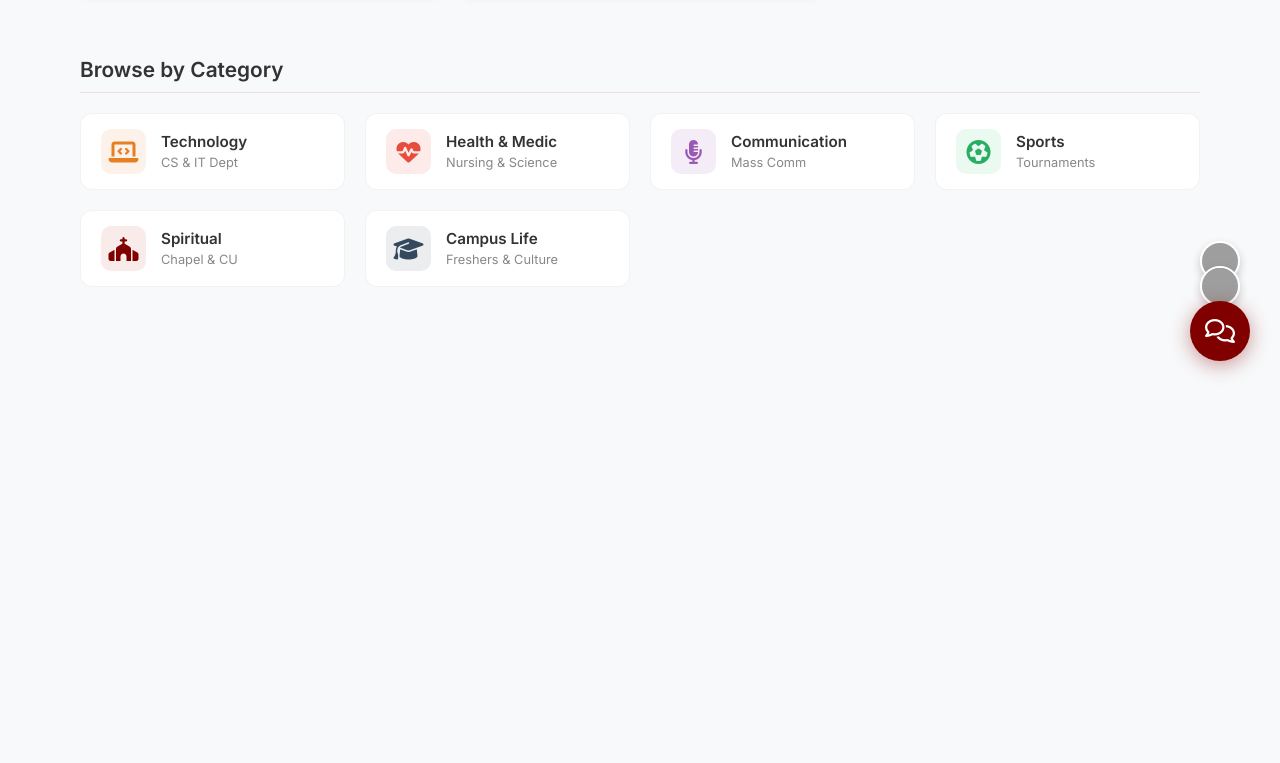
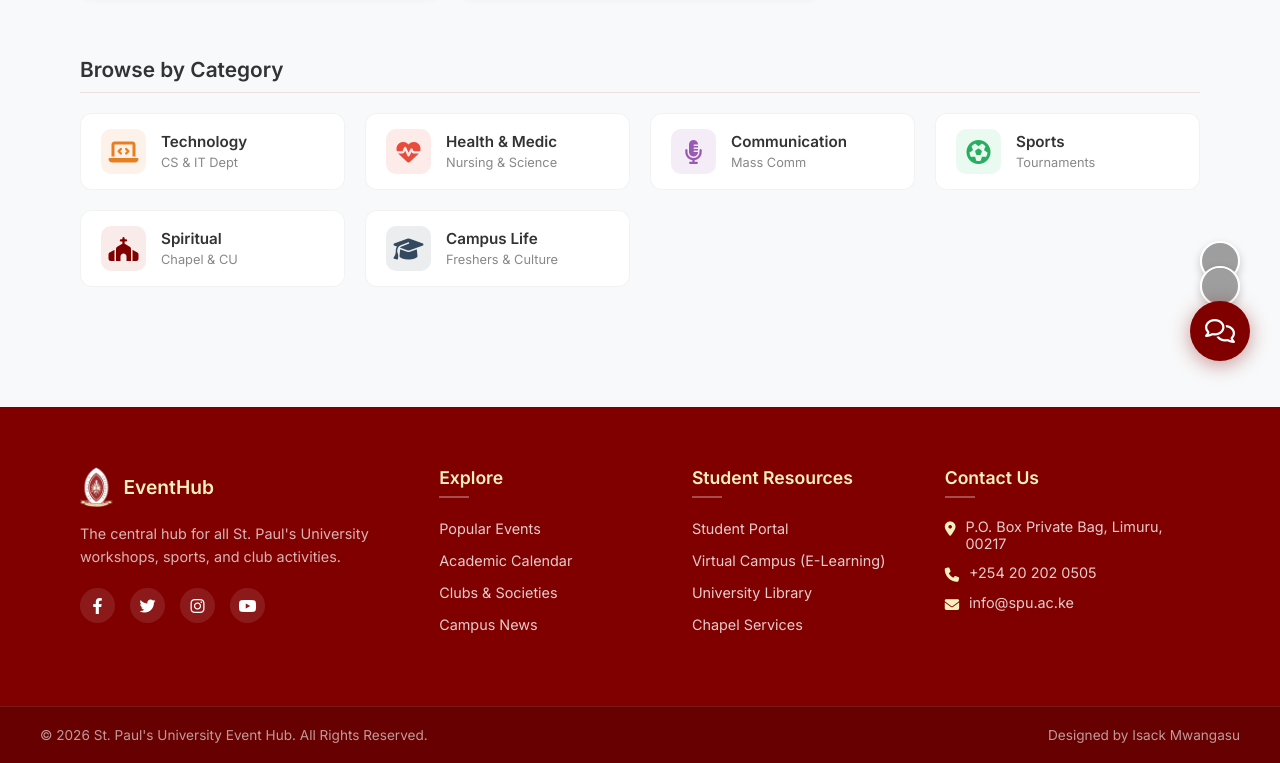
Before and after one commit to Isack-Mwangasu/Event_management_system, a plain HTML site: page index.html in a window 1280 px wide. Shown: the part 409-1172 px from the top of the page. Before the commit the page ends 800 px from the top, so only its background shows below. Drawn offline with Linux system fonts and the light colour scheme; grey boxes are pictures that could not be loaded.

Commit message:
footer done

```diff
--- a/index.html
+++ b/index.html
@@ -143,13 +143,68 @@
     <div class="floating-chat">
             <div class="chat-bubbles">
             <img src="https://ui-avatars.com/api/?name=John+D&background=random" class="chat-avatar">
+
             <img src="https://ui-avatars.com/api/?name=Sarah+K&background=random" class="chat-avatar">
             </div>
+
             <button class="btn-chat">
             <i class="fa-regular fa-comments"></i>
             </button>
     </div>
 
+    <footer class="spu-footer">
+        <div class="footer-content">
+
+            <div class="footer-col">
+                <div class="footer-logo">
+                    <img src="Img/spu_logo.png" alt="SPU Logo">
+                    <span>EventHub</span>
+                </div>
+                <p class="footer-tagline">The central hub for all St. Paul's University workshops, sports, and club activities.</p>
+                <div class="footer-socials">
+                    <a href="#"><i class="fa-brands fa-facebook-f"></i></a>
+                    <a href="#"><i class="fa-brands fa-twitter"></i></a>
+                    <a href="#"><i class="fa-brands fa-instagram"></i></a>
+                    <a href="#"><i class="fa-brands fa-youtube"></i></a>
+                </div>
+            </div>
+
+            <div class="footer-col">
+                <h4>Explore</h4>
+                <ul>
+                    <li><a href="#">Popular Events</a></li>
+                    <li><a href="#">Academic Calendar</a></li>
+                    <li><a href="#">Clubs & Societies</a></li>
+                    <li><a href="#">Campus News</a></li>
+                </ul>
+            </div>
+
+            <div class="footer-col">
+                <h4>Student Resources</h4>
+                <ul>
+                    <li><a href="https://students.spu.ac.ke" target="_blank">Student Portal</a></li>
+                    <li><a href="#">Virtual Campus (E-Learning)</a></li>
+                    <li><a href="#">University Library</a></li>
+                    <li><a href="#">Chapel Services</a></li>
+                </ul>
+            </div>
+
+            <div class="footer-col">
+                <h4>Contact Us</h4>
+                <ul class="contact-list">
+                    <li><i class="fa-solid fa-location-dot"></i> P.O. Box Private Bag, Limuru, 00217</li>
+                    <li><i class="fa-solid fa-phone"></i> +254 20 202 0505</li>
+                    <li><i class="fa-solid fa-envelope"></i> info@spu.ac.ke</li>
+                </ul>
+            </div>
+
+        </div>
+
+        <div class="footer-bottom">
+            <p>&copy; 2026 St. Paul's University Event Hub. All Rights Reserved.</p>
+            <p>Designed by Isack Mwangasu</p>
+        </div>
+    </footer>
     <script src="script.js"></script>
 </body>
 </html>
--- a/styles.css
+++ b/styles.css
@@ -353,3 +353,129 @@ body {
     justify-content: center;
 }
 .btn-chat:hover { transform: scale(1.1) rotate(5deg); }
+
+
+.spu-footer {
+    background-color: var(--spu-maroon);
+    color: var(--text-white);
+    padding-top: 60px;
+    margin-top: 80px; /* Separates footer from the rest of the page */
+}
+
+.footer-content {
+    max-width: 1200px;
+    margin: 0 auto;
+    padding: 0 40px 60px 40px;
+    display: grid;
+    /* Responsive Grid: 4 columns on desktop */
+    grid-template-columns: 1.5fr 1fr 1fr 1.2fr;
+    gap: 40px;
+}
+
+/* Col 1: Logo & Text */
+.footer-logo {
+    display: flex;
+    align-items: center;
+    gap: 10px;
+    margin-bottom: 15px;
+}
+.footer-logo img {
+    height: 40px;
+    width: auto;
+}
+.footer-logo span {
+    font-size: 1.2rem;
+    font-weight: 700;
+    color: var(--spu-beige); /* Gold/Beige Text */
+}
+.footer-tagline {
+    font-size: 0.9rem;
+    color: rgba(255,255,255,0.7);
+    line-height: 1.6;
+    margin-bottom: 20px;
+}
+
+/* Social Icons */
+.footer-socials {
+    display: flex;
+    gap: 15px;
+}
+.footer-socials a {
+    width: 35px;
+    height: 35px;
+    background-color: rgba(255,255,255,0.1);
+    border-radius: 50%;
+    display: flex;
+    align-items: center;
+    justify-content: center;
+    color: var(--text-white);
+    text-decoration: none;
+    transition: 0.3s;
+}
+.footer-socials a:hover {
+    background-color: var(--spu-beige);
+    color: var(--spu-maroon);
+}
+
+/* Headings */
+.footer-col h4 {
+    font-size: 1.1rem;
+    margin-bottom: 20px;
+    color: var(--spu-beige); /* Gold Headings */
+    position: relative;
+    padding-bottom: 10px;
+}
+/* The little line under headings */
+.footer-col h4::after {
+    content: '';
+    position: absolute;
+    left: 0;
+    bottom: 0;
+    width: 30px;
+    height: 2px;
+    background-color: rgba(255,255,255,0.3);
+}
+
+/* Links */
+.footer-col ul {
+    list-style: none;
+}
+.footer-col ul li {
+    margin-bottom: 12px;
+}
+.footer-col ul li a {
+    text-decoration: none;
+    color: rgba(255,255,255,0.8);
+    font-size: 0.9rem;
+    transition: 0.2s;
+}
+.footer-col ul li a:hover {
+    color: var(--spu-beige);
+    padding-left: 5px; /* Tiny slide effect */
+}
+
+/* Contact List Icons */
+.contact-list li {
+    display: flex;
+    gap: 10px;
+    color: rgba(255,255,255,0.8);
+    font-size: 0.9rem;
+    align-items: flex-start;
+}
+.contact-list i {
+    color: var(--spu-beige);
+    margin-top: 4px;
+}
+
+/* Bottom Bar */
+.footer-bottom {
+    background-color: rgba(0,0,0,0.2); /* Slightly darker maroon */
+    padding: 20px 40px;
+    text-align: center;
+    border-top: 1px solid rgba(255,255,255,0.1);
+    display: flex;
+    justify-content: space-between;
+    align-items: center;
+    font-size: 0.85rem;
+    color: rgba(255,255,255,0.6);
+}
```
